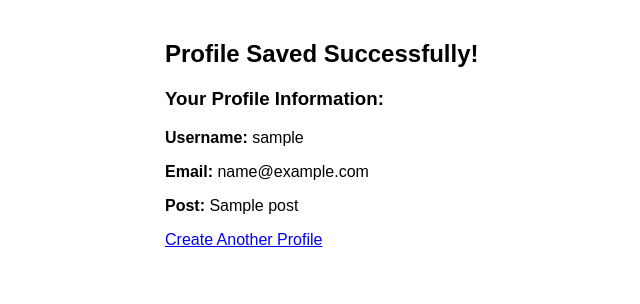
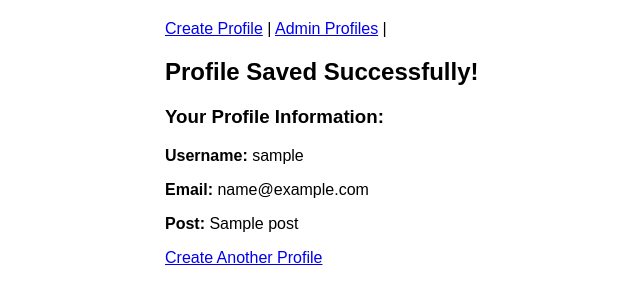
Before and after one commit to AyeItsAillie/BlogSiteFinalFinal, a Flask app: template templates/profileSuccess.html in a window 1280 px wide. Shown: the top 304 px of the page, without its empty margins (175-815 px from the left). Run offline with Flask 3, Linux system fonts and the light colour scheme; the template is opened without the code that fills it: most values are stand-ins (such as "Sample title", 1, 10 or a date in 2020).

Commit message:
Working on database

```diff
--- a/app.py
+++ b/app.py
@@ -1,6 +1,25 @@
 from flask import Flask, render_template, request, redirect, url_for
+from flask_sqlalchemy import SQLAlchemy
+from datetime import datetime, timezone
+
 app = Flask(__name__)
 app.secret_key = 'top-secret'
+
+app.config['SQLALCHEMY_DATABASE_URI'] = 'sqlite:///profiles.db'
+app.config['SQLALCHEMY_TRACK_MODIFICATIONS'] = False
+
+db = SQLAlchemy(app)
+
+class Profile(db.Model):
+    id = db.Column(db.Integer,primary_key=True)
+    username = db.Column(db.String(25),nullable=False)
+    email = db.Column(db.String(100),nullable=False)
+    created_at = db.Column(db.DateTime, default=datetime.now(timezone.utc))
+
+with app.app_context():
+    db.create_all()
+
+
 
 
 @app.route('/')
@@ -13,14 +32,35 @@ def profile():
         username = request.form.get('username', '').strip()
         email = request.form.get('email', '').strip()
         post = request.form.get('post', '').strip()
-# Validation
-        if not username or email or not post:
+
+    # Validation
+        if not username or not email or not post:
             error = "Please fill in all required fields"
             return render_template('profileForm.html', error=error)
-        return render_template(
-            'profileSuccess.html',
+        #create new profile in database
+        try:
+            new_profile = Profile(
             username=username,
             email=email,
             post=post
-    )
+            )
+            db.session.add(new_profile)
+            db.session.commit()
+        except Exception as e:
+            db.session.rollback()
+            error = "An error occured while saving your profile. Please try again."
+            return render_template('profileForm.html', error=error)
+
+        return render_template(
+            'profileSuccess.html',
+                username=username,
+                email=email,
+                post=post,
+            )
+
     return render_template('profileForm.html')
+
+@app.route('/admin/profiles')
+def admin_profiles():
+    profiles = Profile.query.all()
+    return render_template('Admin_profiles.html', profiles=profiles)
--- a/templates/base.html
+++ b/templates/base.html
@@ -5,6 +5,11 @@
 <link rel="stylesheet" type="text/css" href="{{ url_for('static', filename='style.css') }}">
 </head>
 <body>
+    <nav>
+        <a href="{{ url_for('profile') }}">Create Profile</a> |
+        <a href="{{ url_for('admin_profiles') }}">Admin Profiles</a> |
+
+    </nav>
 {% block content %}{% endblock %}
 </body>
 </html>
--- a/templates/profileForm.html
+++ b/templates/profileForm.html
@@ -13,7 +13,7 @@
 <form method="POST">
 <div>
 <label for="username">Username *:</label>
-<input type="text" id="username" username="username" required>
+<input type="text" id="username" name="username" required>
 </div>
 <div>
 <label for="email">Email *:</label>
```
Also changed, not shown: requirements.txt (added, +13 -0 lines), templates/Admin_profiles.html (added, +22 -0 lines), instance/profiles.db (added).
